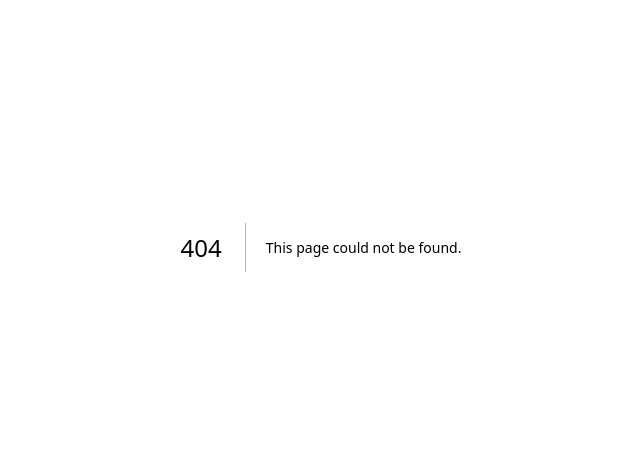
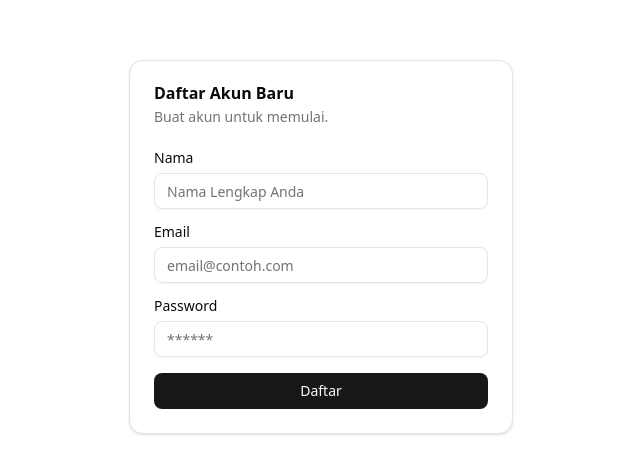
Before and after one commit to ihksanghazi/AI_Accounting_Application, a Next.js app in the folder web_app/: page /register in a window 1280 px wide. Before the commit this address had no page. Shown: the part 153-626 px from the top of the page, without its empty margins (319-959 px from the left). Built offline with nearby package versions, Linux system fonts and the light colour scheme.

Commit message:
membuat halaman pendaftaran

```diff
--- /dev/null
+++ b/web_app/src/app/register/page.tsx
@@ -0,0 +1,9 @@
+import { RegisterForm } from "@/components/auth/RegisterForm";
+
+export default function RegisterPage() {
+  return (
+    <div className="flex items-center justify-center min-h-screen">
+      <RegisterForm />
+    </div>
+  );
+}
```
